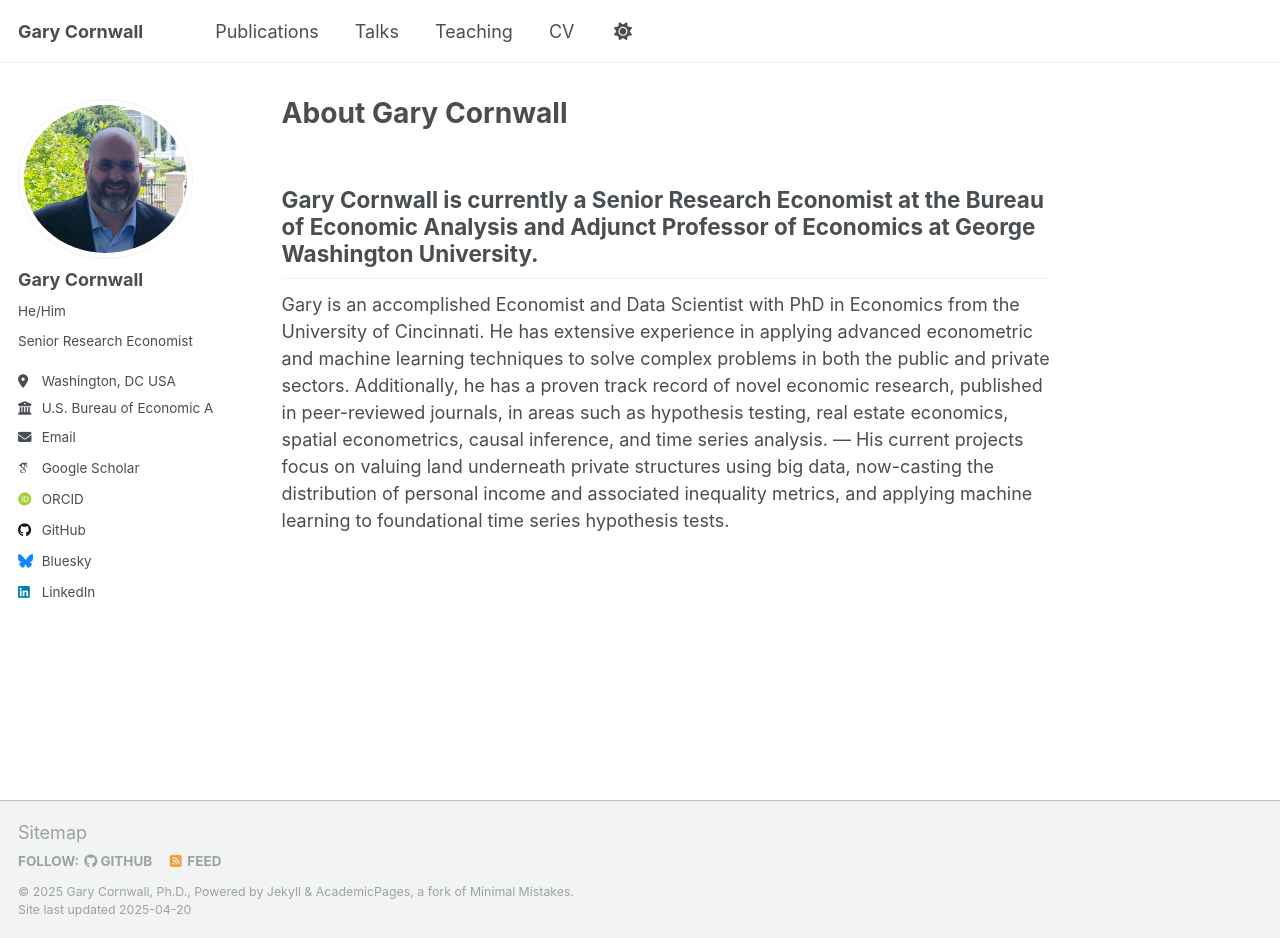
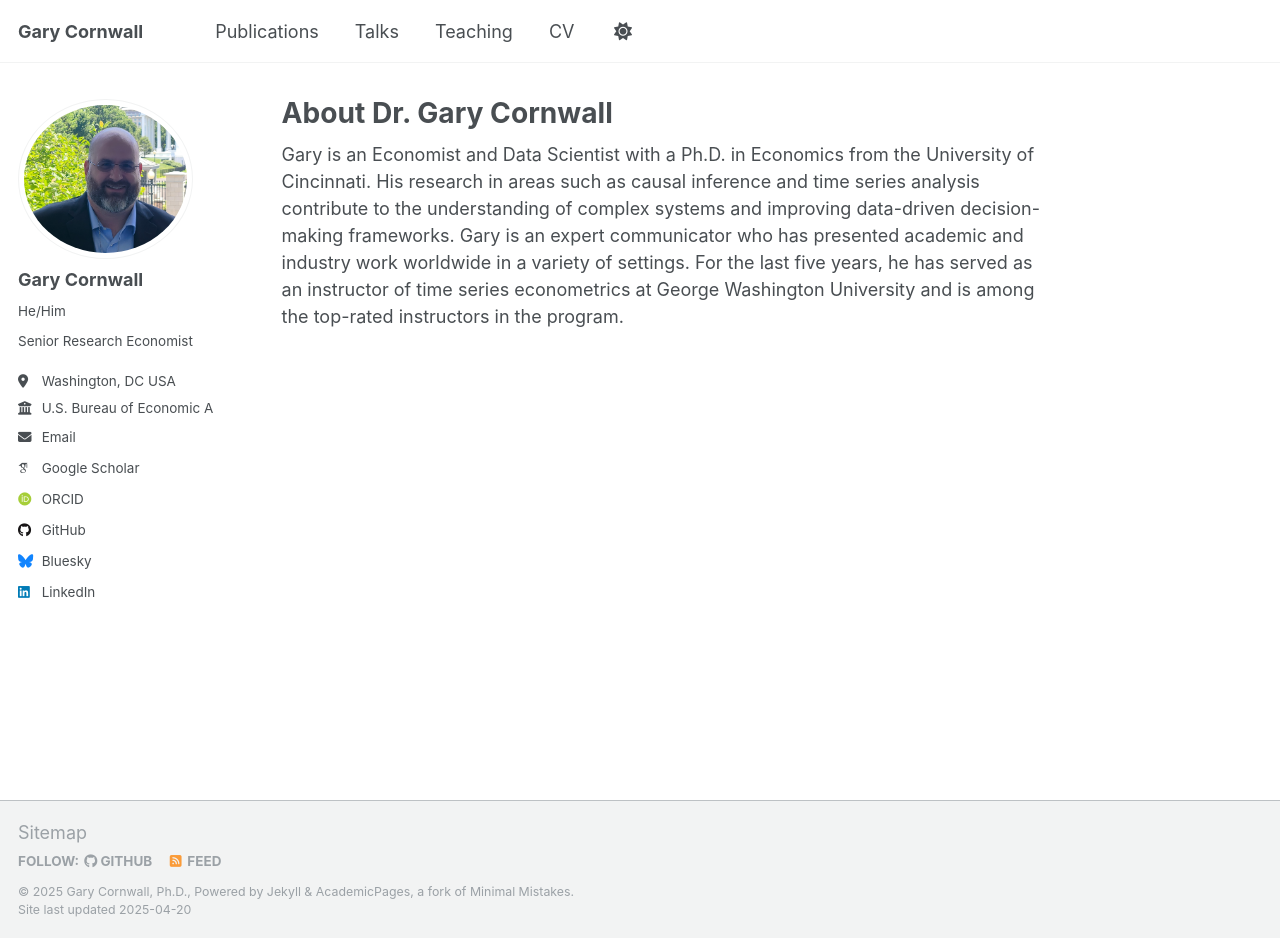
Before and after one commit to grycrnwll/grycrnwll.github.io, a Jekyll site: the page built from _pages/about.md, in a window 1280 px wide and 938 px high. Built offline with Jekyll 4.4.1, drawn with Linux system fonts in a browser that asks for light colours; some web fonts are replaced.

Commit message:
Update about.md

```diff
--- a/_pages/about.md
+++ b/_pages/about.md
@@ -1,14 +1,10 @@
 ---
 permalink: /
-title: "About Gary Cornwall"
+title: "About Dr. Gary Cornwall"
 author_profile: true
 redirect_from:
   - /about/
   - /about.html
 ---
 
-Gary Cornwall is currently a Senior Research Economist at the Bureau of Economic Analysis and Adjunct Professor of Economics at George Washington University.
----
-Gary is an accomplished Economist and Data Scientist with PhD in Economics from the University of Cincinnati. He has extensive experience in applying advanced econometric and machine learning techniques to solve complex problems in both the public and private sectors. Additionally, he has a proven track record of novel economic research, published in peer-reviewed journals, in areas such as hypothesis testing, real estate economics, spatial econometrics, causal inference, and time series analysis.
----
-His current projects focus on valuing land underneath private structures using big data, now-casting the distribution of personal income and associated inequality metrics, and applying machine learning to foundational time series hypothesis tests.
+Gary is an Economist and Data Scientist with a Ph.D. in Economics from the University of Cincinnati. His research in areas such as causal inference and time series analysis contribute to the understanding of complex systems and improving data-driven decision-making frameworks. Gary is an expert communicator who has presented academic and industry work worldwide in a variety of settings. For the last five years, he has served as an instructor of time series econometrics at George Washington University and is among the top-rated instructors in the program.
```
